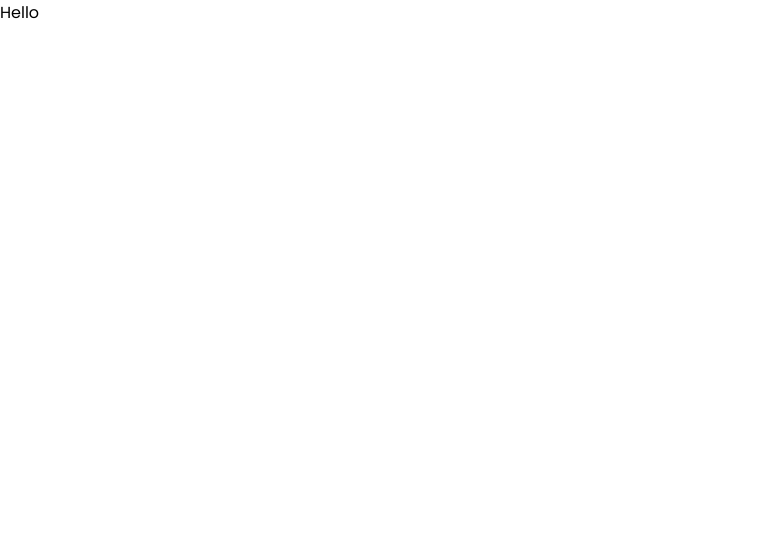
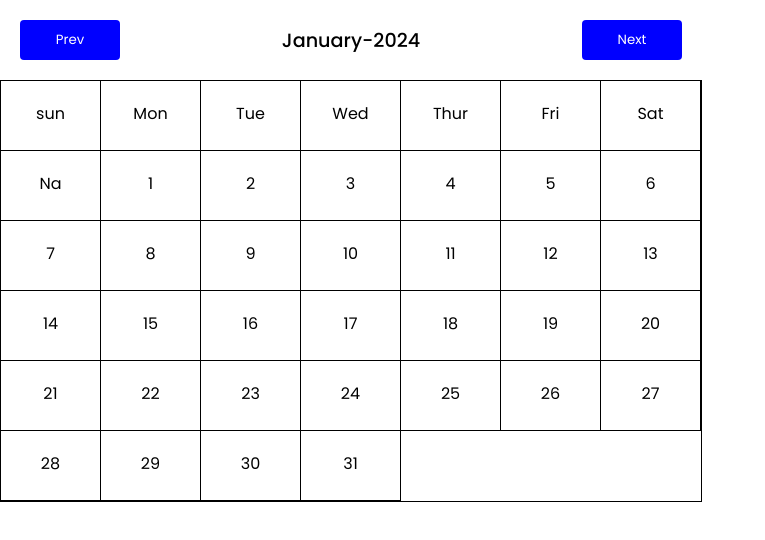
Before and after one commit to kk-axelor/reactAssignment, a React (Create React App) app: page / in a window 1280 px wide. Shown: the top 540 px of the page, without its empty margins (0-765 px from the left). Built offline with nearby package versions, Linux system fonts and the light colour scheme.

Commit message:
complete the calender

```diff
--- a/package.json
+++ b/package.json
@@ -9,6 +9,7 @@
     "react": "^18.2.0",
     "react-dom": "^18.2.0",
     "react-scripts": "5.0.1",
+    "uuid": "^9.0.1",
     "web-vitals": "^2.1.4"
   },
   "scripts": {
--- a/src/App.js
+++ b/src/App.js
@@ -1,8 +1,9 @@
+import CalenderView from "./Components/CalenderView";
 
 
 function App() {
   return (
-    <div>Hello</div>
+    <div><CalenderView /></div>
   );
 }
 
--- /dev/null
+++ b/src/Components/CalenderView.jsx
@@ -0,0 +1,74 @@
+import React, { useEffect, useId, useState } from "react";
+import { weeeks, months } from "../constant";
+
+import "./calenderView.css";
+const CalenderView = () => {
+  const [currentMonth, setCurrentMonth] = useState(new Date().getMonth());
+  const [currentYear, setCurrentYear] = useState(new Date().getFullYear());
+  const [list, setList] = useState([]);
+  const [firstDay, setFirstDay] = useState();
+  const brid = useId();
+
+  useEffect(() => {
+    const firstDay = new Date(currentYear, currentMonth, 0o1).getDay();
+    const nod = new Date(currentYear, currentMonth + 1, 0).getDate();
+    setFirstDay(firstDay);
+
+    const total = firstDay + nod;
+    setList(
+      Array(total)
+        .fill()
+        .map((_, index) => index + 1)
+    );
+  }, [currentMonth, currentYear]);
+
+  const handlePrev = () => {
+    if (currentMonth === 0) {
+      setCurrentMonth(11);
+      setCurrentYear(currentYear - 1);
+    } else {
+      setCurrentMonth(currentMonth - 1);
+    }
+  };
+  const handleNext = () => {
+    if (currentMonth === 11) {
+      setCurrentMonth(0);
+      setCurrentYear(currentYear + 1);
+    } else {
+      setCurrentMonth(currentMonth + 1);
+    }
+  };
+
+  return (
+    <div className="container">
+      <div className="calender-header">
+        <button onClick={handlePrev}>Prev</button>
+        <p>
+          {months[currentMonth]}-{currentYear}
+        </p>
+
+        <button onClick={handleNext}>Next</button>
+      </div>
+      <ul className="showDates">
+        {weeeks.map((item, i) => (
+          <li key={i} className="list">
+            {item}
+          </li>
+        ))}
+
+        <div>
+          {list.map((day, i) => (
+            <>
+              <li className="list" key={i}>
+                {day - firstDay <= 0 ? <span>Na</span> : day - firstDay}
+              </li>
+              {day % 7 === 0 && <br key={brid} />}
+            </>
+          ))}
+        </div>
+      </ul>
+    </div>
+  );
+};
+
+export default CalenderView;
--- /dev/null
+++ b/src/Components/calenderView.css
@@ -0,0 +1,39 @@
+.container{
+    width: fit-content;
+}
+
+.list{
+    width: 100px;
+    height: 70px;
+    display:inline-block;
+    border-right: 1px solid black;
+    border-bottom: 1px solid black;
+    text-align: center;
+    padding: 20px;
+
+
+}
+
+.showDates{
+    width: fit-content;
+    border: 1px solid black;
+}
+
+.calender-header{
+    display: flex;
+    justify-content: space-between;
+    margin: 20px;
+    align-items: center;
+    font: 500 1.2rem 'popins';
+}
+
+.container button{
+    width: 100px;
+    padding: 10px;
+    border: none;
+    background-color: blue;
+    border-radius: 4px;
+    color: white;
+    font:500 1.2rem "poppins"large
+
+}
--- /dev/null
+++ b/src/constant.js
@@ -0,0 +1,5 @@
+export const weeeks = ['sun', 'Mon', 'Tue', 'Wed', 'Thur', 'Fri', 'Sat']
+export const months = [
+    "January", "February", "March", "April", "May", "June",
+    "July", "August", "September", "October", "November", "December"
+];
```
Also changed, not shown: 1 other file (tests, documents, lock files or other folders).
